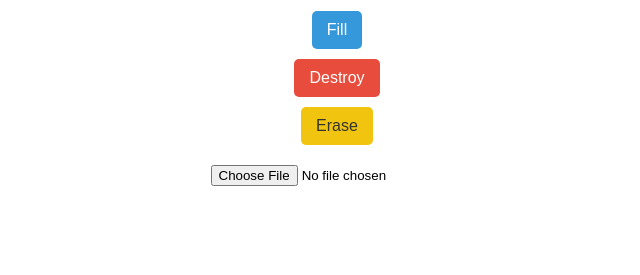
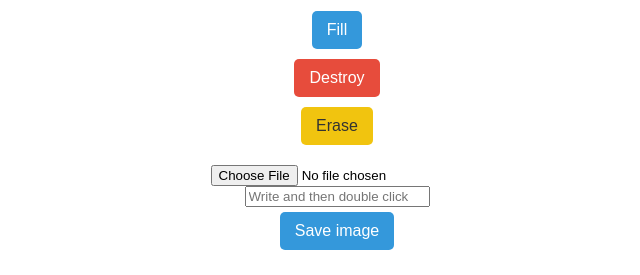
Before and after one commit to kgh123123/AI-re-draw, a Flask app: page / in a window 1280 px wide. Shown: the part 946-1221 px from the top of the page, without its empty margins (303-943 px from the left). Before the commit the page ends 1132 px from the top, so only its background shows below. Run offline with Flask 3, Linux system fonts and the light colour scheme.

Commit message:
hhftjfjg

```diff
--- a/static/app.js
+++ b/static/app.js
@@ -1,3 +1,5 @@
+const saveBtn = document.getElementById("save");
+const textInput = document.getElementById("text");
 const fileInput = document.getElementById("file");
 const eraserBtn = document.getElementById("eraser-btn");
 const destroyBtn = document.getElementById("destroy-btn");
@@ -16,6 +18,7 @@ const CANVAS_HEIGHT = 800;
 canvas.width = CANVAS_WIDTH;
 canvas.height = CANVAS_HEIGHT;
 ctx.lineWidth = lineWidth.value;
+ctx.lineCap = "round";
 let isPainting = false;
 let isFilling = false;
 
@@ -88,6 +91,26 @@ function onFileChange(event) {
   };
 }
 
+function onDoubleCLick(event) {
+  const text = textInput.value;
+  if (text !== "") {
+    ctx.save();
+    ctx.lineWidth = 1;
+    ctx.font = "68px serif";
+    ctx.fillText(text, event.offsetX, event.offsetY);
+    ctx.restore();
+  }
+}
+
+function onSaveClick() {
+  const url = canvas.toDataURL();
+  const a = document.createElement("a")
+  a.href = url
+  a.download = "myDrawing.png"
+  a.click();
+}
+
+canvas.addEventListener("dblclick", onDoubleCLick);
 canvas.addEventListener("mousemove", onMove);
 canvas.addEventListener("mousedown", startPainting);
 canvas.addEventListener("mouseup", cancelPainting);
@@ -100,3 +123,4 @@ modeBtn.addEventListener("click", onModeClick);
 destroyBtn.addEventListener("click", onDestroyClick);
 eraserBtn.addEventListener("click", onEraserClick);
 fileInput.addEventListener("change", onFileChange);
+saveBtn.addEventListener("click", onSaveClick);
--- a/templates/index.html
+++ b/templates/index.html
@@ -28,6 +28,8 @@
     <button id="destroy-btn">Destroy</button>
     <button id="eraser-btn">Erase</button>
     <input type="file" accept="image/*" id="file"/>
+    <input type="text" placeholder="Write and then double click" id="text" />
+    <button id="save">Save image</button>
     <script src="{{ url_for('static', filename='app.js') }}"></script>
   </body>
 </html>
```
